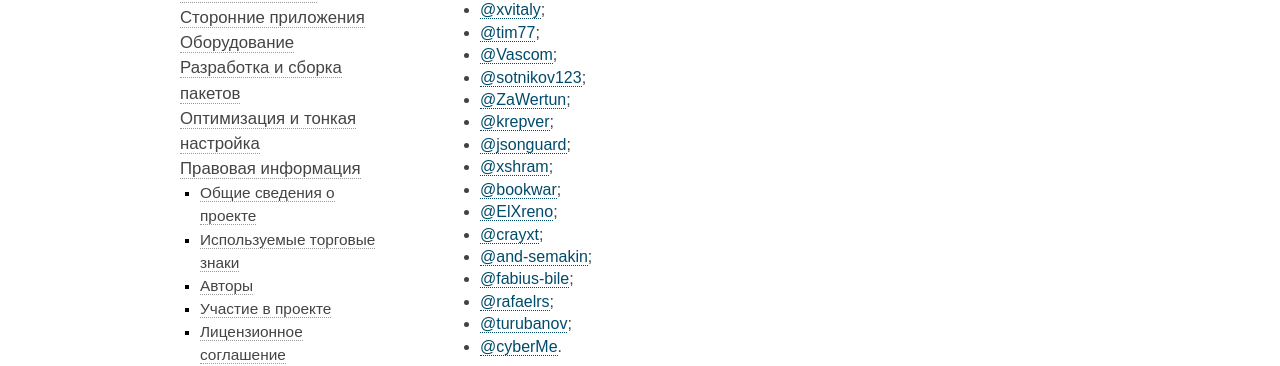
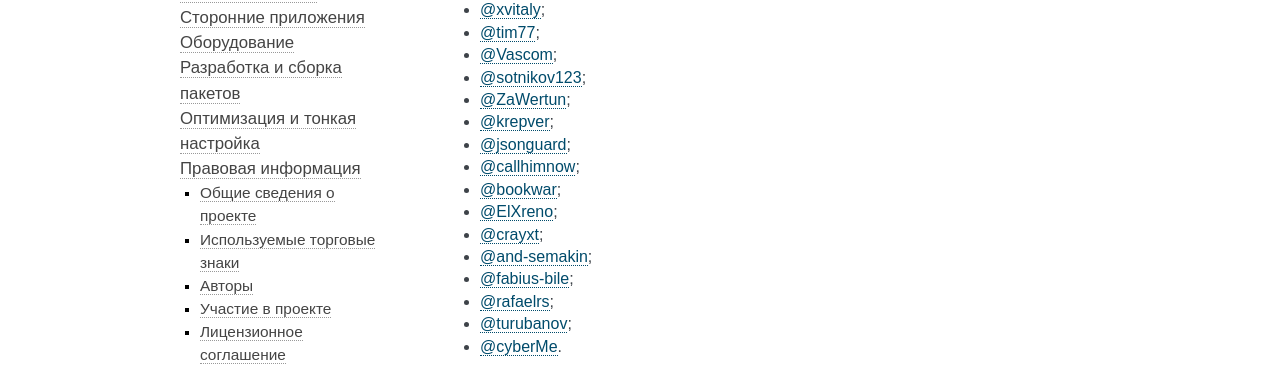
Before and after one commit to RussianFedora/FAQ, a Sphinx documentation site: the page built from source/legal-info.rst, in a window 1280 px wide. Shown: the part 462-828 px from the top of the page. Built offline with Sphinx 7.4.7, drawn with Linux system fonts in a browser that asks for light colours; comment, search, counter and statistics services are not loaded.

Commit message:
Updated the list of contributors.
Requested in #115.

```diff
--- a/source/legal-info.rst
+++ b/source/legal-info.rst
@@ -40,7 +40,7 @@
   * `@ZaWertun <https://github.com/ZaWertun>`__;
   * `@krepver <https://github.com/krepver>`__;
   * `@jsonguard <https://github.com/jsonguard>`__;
-  * `@xshram <https://github.com/xshram>`__;
+  * `@callhimnow <https://github.com/callhimnow>`__;
   * `@bookwar <https://github.com/bookwar>`__;
   * `@ElXreno <https://github.com/ElXreno>`__;
   * `@crayxt <https://github.com/crayxt>`__;
```
